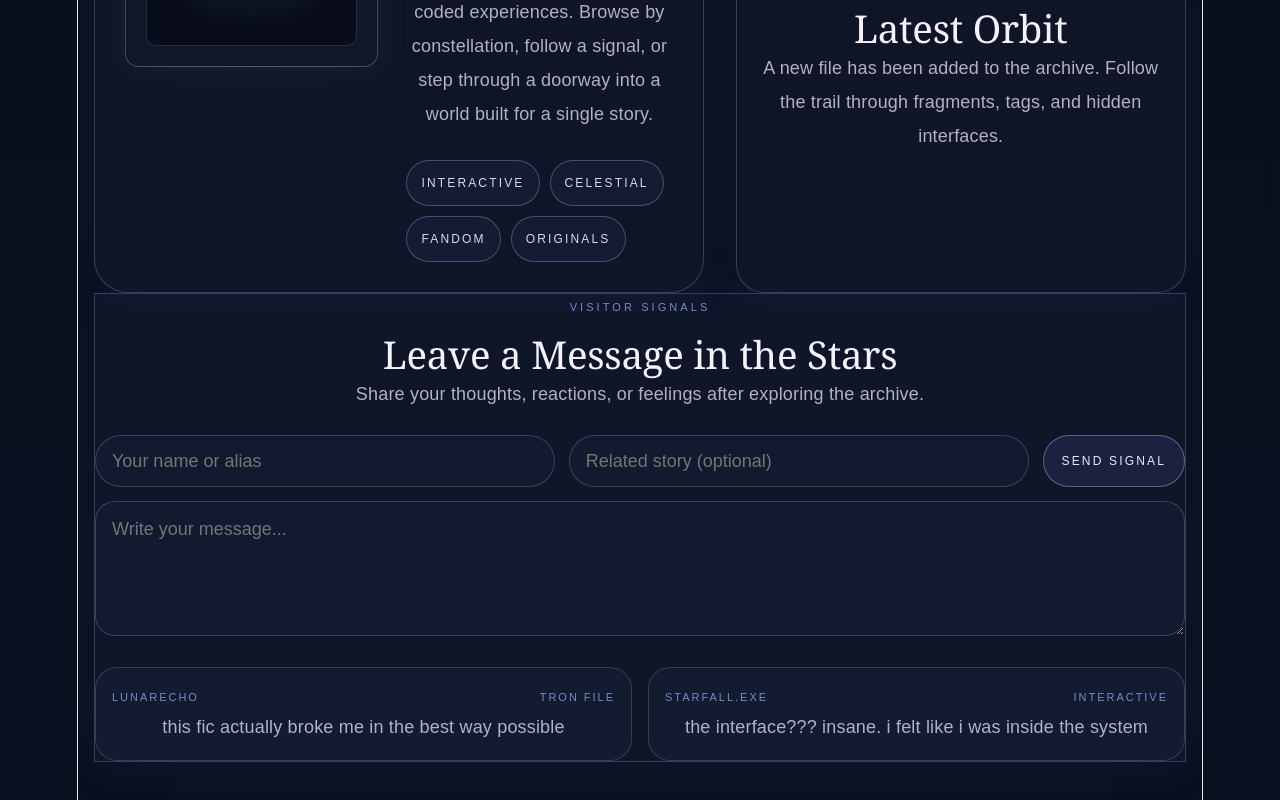
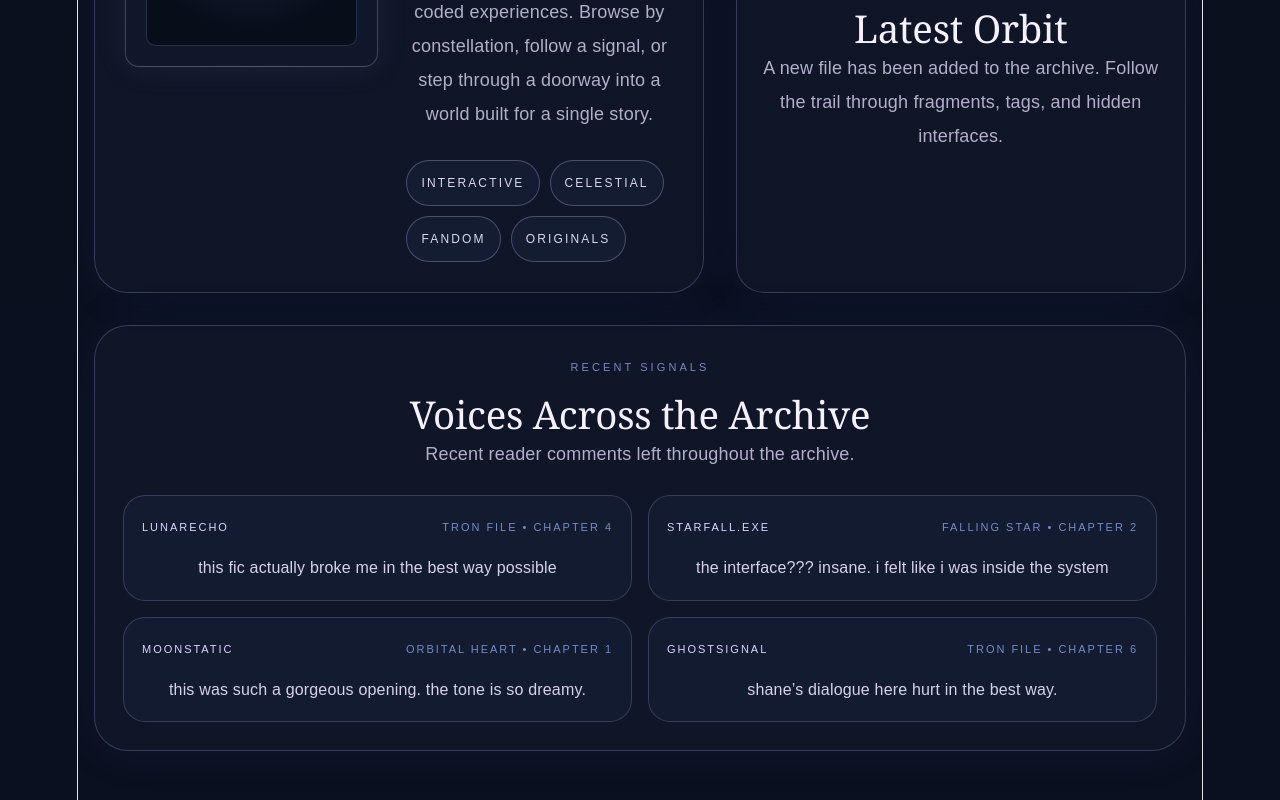
Before and after one commit to wickxdwrites/celestial-archives, a React (Vite) app: page / in a window 1280 px wide. Shown: the part 653-1453 px from the top of the page. Built offline with nearby package versions, Linux system fonts and the light colour scheme.

Commit message:
Updated homepage

```diff
--- a/src/App.css
+++ b/src/App.css
@@ -175,7 +175,6 @@ textarea {
 }
 
 .hero-card,
-.archive-section,
 .guestbook-section,
 .info-card {
   border: 1px solid rgba(185, 171, 239, 0.25);
@@ -210,6 +209,7 @@ textarea {
   display: flex;
   align-items: center;
   justify-content: center;
+  position: relative;
 }
 
 .hero-arch::before {
@@ -220,10 +220,6 @@ textarea {
   border-radius: 200px 200px 18px 18px;
   border: 1px solid rgba(142, 180, 255, 0.2);
   background: radial-gradient(circle at center, rgba(142, 180, 255, 0.12), rgba(8, 12, 24, 0.85) 70%);
-}
-
-.hero-arch {
-  position: relative;
 }
 
 .hero-moon {
@@ -257,7 +253,6 @@ textarea {
 
 .hero-copy p,
 .info-card p,
-.archive-card p,
 .guestbook-header p,
 .signal-card p {
   color: rgba(216, 209, 239, 0.82);
@@ -293,7 +288,6 @@ textarea {
 }
 
 .info-card h2,
-.archive-section h2,
 .guestbook-section h2 {
   margin: 0;
   font-family: Georgia, "Times New Roman", serif;
@@ -301,42 +295,14 @@ textarea {
   color: #f5f1ff;
 }
 
-.guestbook-form-row {
-  display: grid;
-  grid-template-columns: 1fr 1fr auto;
-  gap: 14px;
-  margin: 24px 0 14px;
+.guestbook-section {
+  margin-top: 32px;
+  border-radius: 34px;
+  padding: 28px;
 }
 
-.guestbook-form-row input,
-.guestbook-section textarea {
-  width: 100%;
-  background: #121a30;
-  border: 1px solid rgba(185, 171, 239, 0.25);
-  color: #ece7ff;
-}
-
-.guestbook-form-row input {
-  border-radius: 999px;
-  padding: 12px 16px;
-}
-
-.guestbook-form-row button {
-  border: 1px solid rgba(205, 189, 255, 0.4);
-  background: #1a2240;
-  color: #ece7ff;
-  border-radius: 999px;
-  padding: 12px 18px;
-  text-transform: uppercase;
-  letter-spacing: 0.18em;
-  font-size: 12px;
-  cursor: pointer;
-}
-
-.guestbook-section textarea {
-  border-radius: 20px;
-  padding: 14px 16px;
-  resize: vertical;
+.guestbook-header {
+  text-align: center;
   margin-bottom: 24px;
 }
 
@@ -350,25 +316,39 @@ textarea {
   border-radius: 22px;
   border: 1px solid rgba(205, 189, 255, 0.2);
   background: #131b31;
-  padding: 16px;
+  padding: 18px;
 }
 
-.signal-top {
+.signal-meta {
   display: flex;
   justify-content: space-between;
   gap: 12px;
+  margin-bottom: 14px;
   font-size: 11px;
   text-transform: uppercase;
   letter-spacing: 0.18em;
   color: rgba(157, 183, 255, 0.72);
 }
 
+.signal-user {
+  color: #dcd4ff;
+}
+
+.signal-source {
+  color: rgba(157, 183, 255, 0.72);
+}
+
+.signal-card p {
+  margin: 0;
+  color: rgba(236, 231, 255, 0.9);
+  font-size: 16px;
+  line-height: 1.7;
+}
+
 @media (max-width: 1000px) {
   .hero-layout,
   .hero-card,
-  .card-grid,
-  .signal-grid,
-  .guestbook-form-row {
+  .signal-grid {
     grid-template-columns: 1fr;
   }
 
--- a/src/App.jsx
+++ b/src/App.jsx
@@ -14,14 +14,18 @@ export default function App() {
     },
   ];
 
-
   return (
     <div className="site">
       <div className="overlay">
         <div className="planet planet-a" />
         <div className="planet planet-b" />
 
-        <svg className="constellation constellation-a" width="200" height="120" viewBox="0 0 200 120">
+        <svg
+          className="constellation constellation-a"
+          width="200"
+          height="120"
+          viewBox="0 0 200 120"
+        >
           <line x1="10" y1="20" x2="80" y2="60" />
           <line x1="80" y1="60" x2="140" y2="30" />
           <line x1="140" y1="30" x2="180" y2="90" />
@@ -95,34 +99,42 @@ export default function App() {
 
         <section className="guestbook-section">
           <div className="guestbook-header">
-            <div className="eyebrow small">Visitor Signals</div>
-            <h2>Leave a Message in the Stars</h2>
-            <p>Share your thoughts, reactions, or feelings after exploring the archive.</p>
+            <div className="eyebrow small">Recent Signals</div>
+            <h2>Voices Across the Archive</h2>
+            <p>Recent reader comments left throughout the archive.</p>
           </div>
-
-          <div className="guestbook-form-row">
-            <input type="text" placeholder="Your name or alias" />
-            <input type="text" placeholder="Related story (optional)" />
-            <button>Send Signal</button>
-          </div>
-
-          <textarea placeholder="Write your message..." rows="4" />
 
           <div className="signal-grid">
             <div className="signal-card">
-              <div className="signal-top">
-                <span>lunarEcho</span>
-                <span>TRON FILE</span>
+              <div className="signal-meta">
+                <span className="signal-user">lunarecho</span>
+                <span className="signal-source">TRON FILE • Chapter 4</span>
               </div>
               <p>this fic actually broke me in the best way possible</p>
             </div>
 
             <div className="signal-card">
-              <div className="signal-top">
-                <span>starfall.exe</span>
-                <span>INTERACTIVE</span>
+              <div className="signal-meta">
+                <span className="signal-user">starfall.exe</span>
+                <span className="signal-source">FALLING STAR • Chapter 2</span>
               </div>
               <p>the interface??? insane. i felt like i was inside the system</p>
+            </div>
+
+            <div className="signal-card">
+              <div className="signal-meta">
+                <span className="signal-user">moonstatic</span>
+                <span className="signal-source">ORBITAL HEART • Chapter 1</span>
+              </div>
+              <p>this was such a gorgeous opening. the tone is so dreamy.</p>
+            </div>
+
+            <div className="signal-card">
+              <div className="signal-meta">
+                <span className="signal-user">ghostsignal</span>
+                <span className="signal-source">TRON FILE • Chapter 6</span>
+              </div>
+              <p>shane’s dialogue here hurt in the best way.</p>
             </div>
           </div>
         </section>
```
